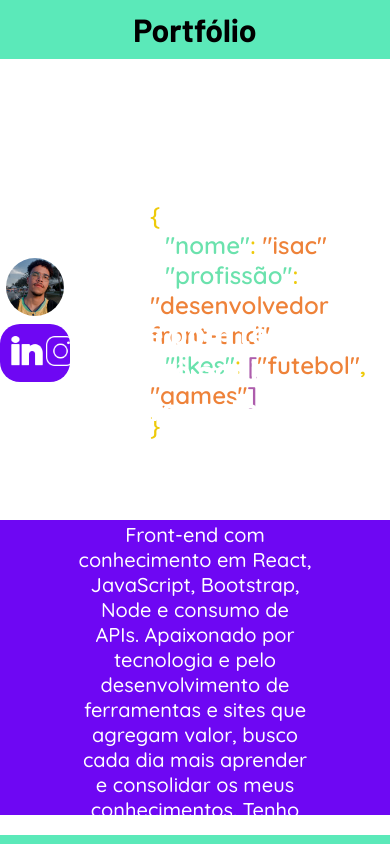
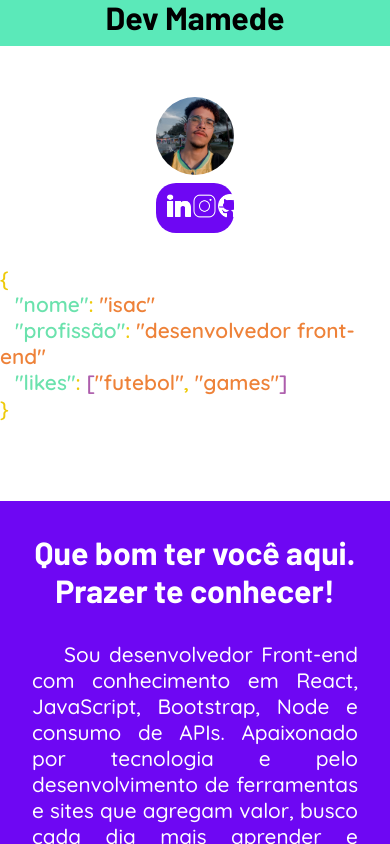
Before and after one commit to devmamede/Portfolio, a React (Vite) app in the folder portfolio/: page / in a window 390 px wide. Built offline with nearby package versions, Linux system fonts and the light colour scheme.

Commit message:
medium devices screen adaptation

```diff
--- a/portfolio/src/components/Apresentation.css
+++ b/portfolio/src/components/Apresentation.css
@@ -1,15 +1,12 @@
-body {
-  scroll-snap-align: start;
-}
-
 .apresentation {
   display: flex;
+  flex-wrap: wrap;
   justify-content: center;
   align-items: center;
   gap: 5rem;
 }
 
-.section1 {
+.apresentationContainer {
   display: flex;
   flex-direction: column;
   justify-content: center;
@@ -106,6 +103,75 @@ body {
 
 .aboutMe p {
   font-family: "Quicksand", sans-serif;
+  text-indent: 1.5rem;
   font-size: 20px;
   font-weight: 500;
 }
+
+@media (max-width: 1180px) {
+  .apresentation {
+    margin-top: 4rem;
+    gap: 2rem;
+  }
+
+  .apresentationContainer {
+    height: auto;
+  }
+
+  .social {
+    display: flex;
+    flex-direction: column;
+    justify-content: center;
+    align-items: center;
+    gap: 0.5rem;
+  }
+
+  .myPhoto {
+    width: 20vw;
+    border-radius: 80px;
+  }
+
+  .socialMedia {
+    padding: 10px;
+    width: 20vw;
+    border-radius: 20px;
+    display: flex;
+    justify-content: space-evenly;
+    align-items: center;
+  }
+
+  .socialMediaIcon {
+    width: 1.6rem;
+    transition: 0.5s;
+  }
+
+  .info {
+    font-size: 1.3rem;
+  }
+
+  .aboutMe {
+    width: 100vw;
+    margin-top: 5rem;
+    padding: 2rem;
+    height: auto;
+  }
+
+  .text {
+    width: 85vw;
+  }
+
+  .aboutMe h2 {
+    text-align: center;
+    font-family: "Barlow", sans-serif;
+    margin-bottom: 2rem;
+    font-size: 2rem;
+  }
+
+  .aboutMe p {
+    text-align: justify;
+    text-indent: 2rem;
+    font-family: "Quicksand", sans-serif;
+    font-size: 1.3rem;
+    font-weight: 500;
+  }
+}
--- a/portfolio/src/components/Apresentation.jsx
+++ b/portfolio/src/components/Apresentation.jsx
@@ -5,7 +5,7 @@ const Apresentation = () => {
   return (
     <>
       <Header />
-      <div className="section1">
+      <div className="apresentationContainer">
         <div className="apresentation">
           <section className="social">
             <img
--- a/portfolio/src/components/Header.jsx
+++ b/portfolio/src/components/Header.jsx
@@ -3,7 +3,7 @@ import "./Header.css";
 const Header = () => {
   return (
     <header>
-      <h1>Portfólio</h1>
+      <h1>Dev Mamede</h1>
     </header>
   );
 };
--- a/portfolio/src/components/Pages.css
+++ b/portfolio/src/components/Pages.css
@@ -18,3 +18,19 @@
   display: grid;
   align-items: center;
 }
+
+@media (max-width: 1180px) {
+  .pagesContainer {
+    height: 100vh;
+    width: auto;
+    scroll-snap-type: none;
+    overflow-x: hidden;
+    overflow-y: scroll;
+  }
+
+  .page {
+    height: auto;
+    width: auto;
+    display: inline-block;
+  }
+}
--- a/portfolio/src/components/Projects.css
+++ b/portfolio/src/components/Projects.css
@@ -132,3 +132,75 @@
   background-color: rgb(0, 0, 0);
   border-radius: 20px;
 }
+
+@media (max-width: 1180px) {
+  .contentProjects {
+    height: auto;
+    width: 100vw;
+    background-color: #6e07f3;
+    color: #fff;
+    display: flex;
+    flex-direction: column;
+    justify-content: center;
+    align-items: center;
+  }
+
+  .titleProjects {
+    font-family: "Barlow", sans-serif;
+    padding: 4rem 0 1rem 0;
+    font-size: 2.8rem;
+    font-weight: 900;
+  }
+
+  .subtitleProjects {
+    font-family: "Quicksand", sans-serif;
+    font-weight: 600;
+    font-size: 1.5rem;
+  }
+
+  .carouselContent {
+    position: relative;
+    display: flex;
+    justify-content: center;
+    align-items: center;
+  }
+
+  .carousel {
+    box-sizing: border-box;
+    height: 40rem;
+    width: 80vw;
+    background-color: #fff;
+    border-radius: 20px;
+    padding: 2rem;
+    margin: 4rem 2rem 2rem 2rem;
+    display: flex;
+    flex-direction: column;
+    align-items: center;
+    gap: 2rem;
+    overflow-x: hidden;
+    overflow-y: scroll;
+    user-select: none;
+  }
+
+  .arrowIcon {
+    display: none;
+  }
+
+  .slide {
+    background-color: #fff;
+    border-radius: 10px;
+    height: 14rem;
+    transition: 0.5s;
+  }
+
+  .projectBanner {
+    height: 18rem;
+    border-radius: 10px;
+    transition: 0.5s;
+    box-shadow: 0 0 7px 1px black;
+  }
+
+  .curriculoBtn {
+    font-size: 2rem;
+  }
+}
--- a/portfolio/src/components/Skills.css
+++ b/portfolio/src/components/Skills.css
@@ -14,7 +14,7 @@
   width: 80vw;
   background-color: #fff;
   border-radius: 20px;
-  box-shadow: 5px 5px 15px grey;
+  box-shadow: 0px 0px 15px grey;
   display: flex;
   flex-direction: column;
   justify-content: center;
@@ -35,8 +35,56 @@
   font-weight: 900;
 }
 
-.skillsContainerLine1 {
+.skillsContainer {
   display: flex;
+  flex-wrap: wrap;
+  justify-content: center;
+  text-align: center;
+}
+
+.skillsContainer h3 {
+  font-family: "Quicksand", sans-serif;
+  font-size: 24px;
+}
+
+.icon {
+  margin: 1rem 3.5rem;
+  width: 5rem;
+}
+
+@media (max-width: 1180px) {
+  .greenArea {
+    background-color: #fff;
+    height: auto;
+    width: 100vw;
+    margin-top: 6rem;
+    margin-bottom: 0;
+  }
+
+  .content {
+    margin-bottom: 0;
+  }
+
+  .skillsBox {
+    margin: 5rem 0;
+    overflow: hidden;
+    padding: 0rem;
+  }
+
+  .head {
+    text-align: center;
+  }
+
+  .title {
+    font-family: "Barlow", sans-serif;
+    margin-bottom: 3rem;
+    font-size: 35px;
+    font-weight: 900;
+  }
+
+  .skillsContainer {
+    display: flex;
+    flex-wrap: wrap;
     justify-content: center;
     text-align: center;
   }
@@ -48,6 +96,7 @@
 
   .skillsContainerLine2 {
     display: flex;
+    flex-wrap: wrap;
     justify-content: center;
     text-align: center;
   }
@@ -61,3 +110,4 @@
     margin: 1rem 3.5rem;
     width: 5rem;
   }
+}
--- a/portfolio/src/components/Skills.jsx
+++ b/portfolio/src/components/Skills.jsx
@@ -11,7 +11,7 @@ const Skills = () => {
             <h2 className="title">Habilidades</h2>
           </section>
 
-          <section className="skillsContainerLine1">
+          <section className="skillsContainer">
             <section className="html">
               <h3>HTML5</h3>
               <img
@@ -56,9 +56,7 @@ const Skills = () => {
                 alt="React Native icon"
               />
             </section>
-          </section>
 
-          <section className="skillsContainerLine2">
             <section className="node">
               <h3>Node.js</h3>
               <img
```
Lines whose indentation alone changed are shown as unchanged.
